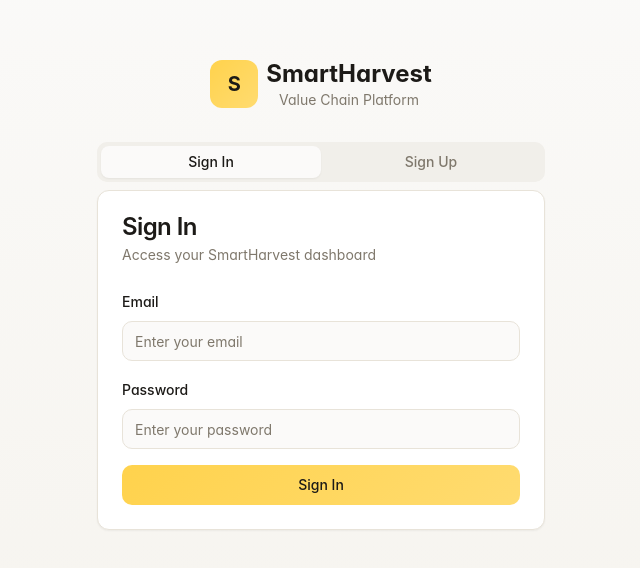
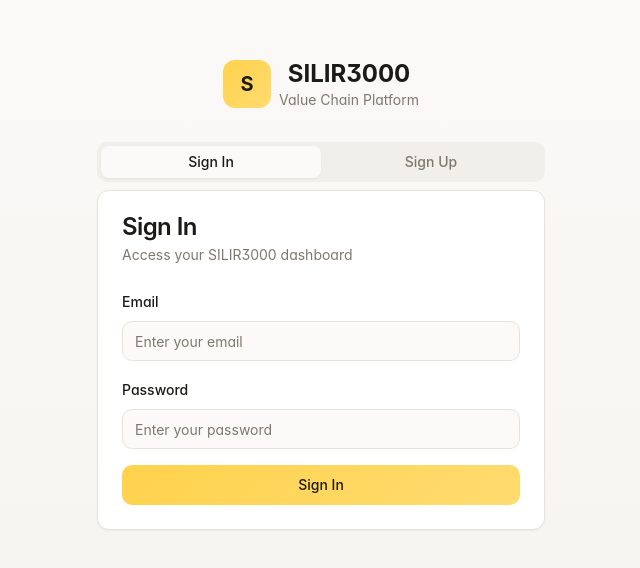
Before and after one commit to silir3000banana/fruit-smart-journey-track, a React (Vite) app: page /auth in a window 1280 px wide. Shown: the part 106-674 px from the top of the page, without its empty margins (319-959 px from the left). Built offline with nearby package versions, Linux system fonts and the light colour scheme.

Commit message:
Changes
Co-authored-by: iyarkaitechlab2025 <216761467+iyarkaitechlab2025@users.noreply.github.com>

```diff
--- a/src/pages/Auth.tsx
+++ b/src/pages/Auth.tsx
@@ -1,4 +1,5 @@
 import { useState } from 'react';
+import { BRAND } from "@/lib/brand";
 import { useNavigate } from 'react-router-dom';
 import { Button } from "@/components/ui/button";
 import { Input } from "@/components/ui/input";
@@ -68,7 +69,7 @@ const Auth = () => {
       });
     } else {
       toast({
-        title: "Welcome to SmartHarvest!",
+        title: `Welcome to ${BRAND.platform.name}!`,
         description: "Please check your email to verify your account.",
       });
     }
@@ -85,7 +86,7 @@ const Auth = () => {
               <span className="text-primary-foreground font-bold text-xl">S</span>
             </div>
             <div>
-              <h1 className="text-2xl font-bold text-foreground">SmartHarvest</h1>
+              <h1 className="text-2xl font-bold text-foreground">{BRAND.platform.name}</h1>
               <p className="text-sm text-muted-foreground">Value Chain Platform</p>
             </div>
           </div>
@@ -102,7 +103,7 @@ const Auth = () => {
               <CardHeader>
                 <CardTitle>Sign In</CardTitle>
                 <CardDescription>
-                  Access your SmartHarvest dashboard
+                  Access your {BRAND.platform.name} dashboard
                 </CardDescription>
               </CardHeader>
               <CardContent>
@@ -145,7 +146,7 @@ const Auth = () => {
               <CardHeader>
                 <CardTitle>Create Account</CardTitle>
                 <CardDescription>
-                  Join SmartHarvest platform for smart agriculture
+                  Join {BRAND.platform.name} — {BRAND.solution.name}
                 </CardDescription>
               </CardHeader>
               <CardContent>
--- a/src/pages/Contact.tsx
+++ b/src/pages/Contact.tsx
@@ -1,4 +1,5 @@
 import { useState } from 'react';
+import { BRAND } from "@/lib/brand";
 import { useNavigate } from 'react-router-dom';
 import { Button } from "@/components/ui/button";
 import { Input } from "@/components/ui/input";
@@ -37,7 +38,7 @@ const Contact = () => {
           <div className="text-center mb-12">
             <h1 className="text-4xl md:text-5xl font-bold text-foreground mb-6">
               Get Started with
-              <span className="bg-gradient-to-r from-primary to-primary-glow bg-clip-text text-transparent block mt-2">FruitFlow AI Platform</span>
+              <span className="bg-gradient-to-r from-primary to-primary-glow bg-clip-text text-transparent block mt-2">{BRAND.platform.name} Platform</span>
             </h1>
             <p className="text-lg text-muted-foreground max-w-3xl mx-auto">
               Transform your post-harvest operations with India's most advanced traceability and quality assurance platform.
@@ -138,7 +139,7 @@ const Contact = () => {
                 <CardContent className="p-6">
                   <h3 className="text-lg font-semibold text-foreground mb-3">🚀 Ready to Transform Your Operations?</h3>
                   <p className="text-muted-foreground text-sm mb-4">
-                    Join 100+ agri-businesses across India already using FruitFlow AI for end-to-end traceability and quality assurance.
+                    Join 100+ agri-businesses across India already using SILIR3000 for end-to-end traceability and quality assurance.
                   </p>
                   <div className="flex gap-3">
                     <Button variant="outline" size="sm" className="rounded-xl" onClick={() => window.open("https://wa.me/919000000000", "_blank", "noopener,noreferrer")}>WhatsApp Us</Button>
--- a/src/pages/Pricing.tsx
+++ b/src/pages/Pricing.tsx
@@ -191,7 +191,7 @@ const Pricing = () => {
           <div className="text-center mb-16">
             <h2 className="text-3xl font-bold text-foreground mb-4">Ready to Transform Your Value Chain?</h2>
             <p className="text-lg text-muted-foreground mb-8 max-w-2xl mx-auto">
-              Join the agricultural revolution. Schedule a demo to see how FruitFlow AI can increase your profits and reduce waste.
+              Join the agricultural revolution. Schedule a demo to see how SILIR3000 can increase your profits and reduce waste.
             </p>
             <div className="flex justify-center gap-4 flex-wrap">
               <Button size="lg" className="px-8 bg-primary text-primary-foreground hover:bg-primary-glow shadow-elegant hover:shadow-glow transition-all duration-300 rounded-xl" onClick={() => window.location.href = '/contact'}>Schedule Free Demo</Button>
```
